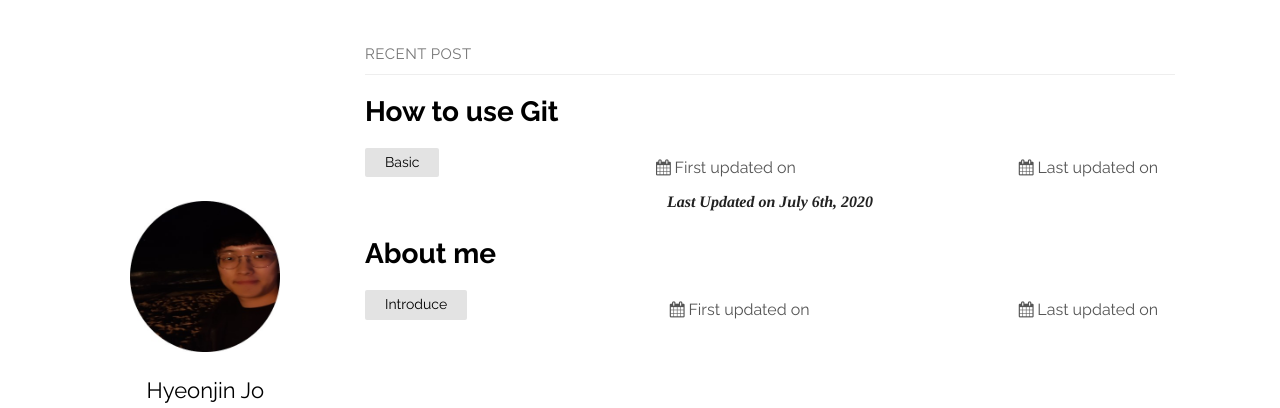
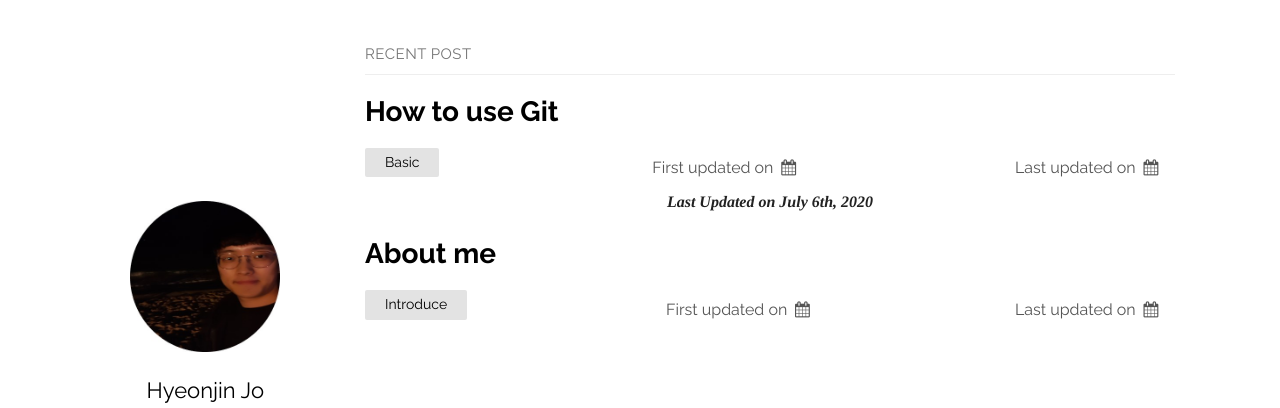
Before and after one commit to thinkin9/test, a Jekyll site: the page built from index.md, in a window 1280 px wide. Shown: the top 408 px of the page. Built offline with Jekyll 4.4.1, drawn with Linux system fonts in a browser that asks for light colours.

Commit message:
first_commit

```diff
--- a/_layouts/home.html
+++ b/_layouts/home.html
@@ -29,8 +29,8 @@ layout: default
                <li>{{ tag }}</li>
              {%- endfor -%}
             </ul>
-            <div class="post-date"><i class="icon-calendar"></i>First updated on {{ page.f_update | f_update: f_date_format }}</div>
-            <div class="post-date"><i class="icon-calendar"></i>Last updated on {{ page.l_update | l_update: l_date_format }}</div>
+            <div class="post-date">First updated on <i class="icon-calendar"></i>{{ page.f_update | f_update: f_date_format }}</div>
+            <div class="post-date">Last updated on <i class="icon-calendar"></i>{{ page.l_update | l_update: l_date_format }}</div>
           </div>
           <div class="post">
             {%- if site.show_excerpts -%}
--- a/_layouts/post.html
+++ b/_layouts/post.html
@@ -13,8 +13,8 @@ layout: default
       <li>{{ tag }}</li>
       {%- endfor -%}
     </ul>
-    <div class="post-date"><i class="icon-calendar"></i>First updated on {{ page.f_update | f_update: f_date_format }}</div>
-    <div class="post-date"><i class="icon-calendar"></i>Last updated on {{ page.l_update | l_update: l_date_format }}</div>
+    <div class="post-date">First updated on <i class="icon-calendar"></i>{{ page.f_update | f_update: f_date_format }}</div>
+    <div class="post-date">Last updated on <i class="icon-calendar"></i>{{ page.l_update | l_update: l_date_format }}</div>
   </div>
   <div class="post">
     {{ content }}
```
